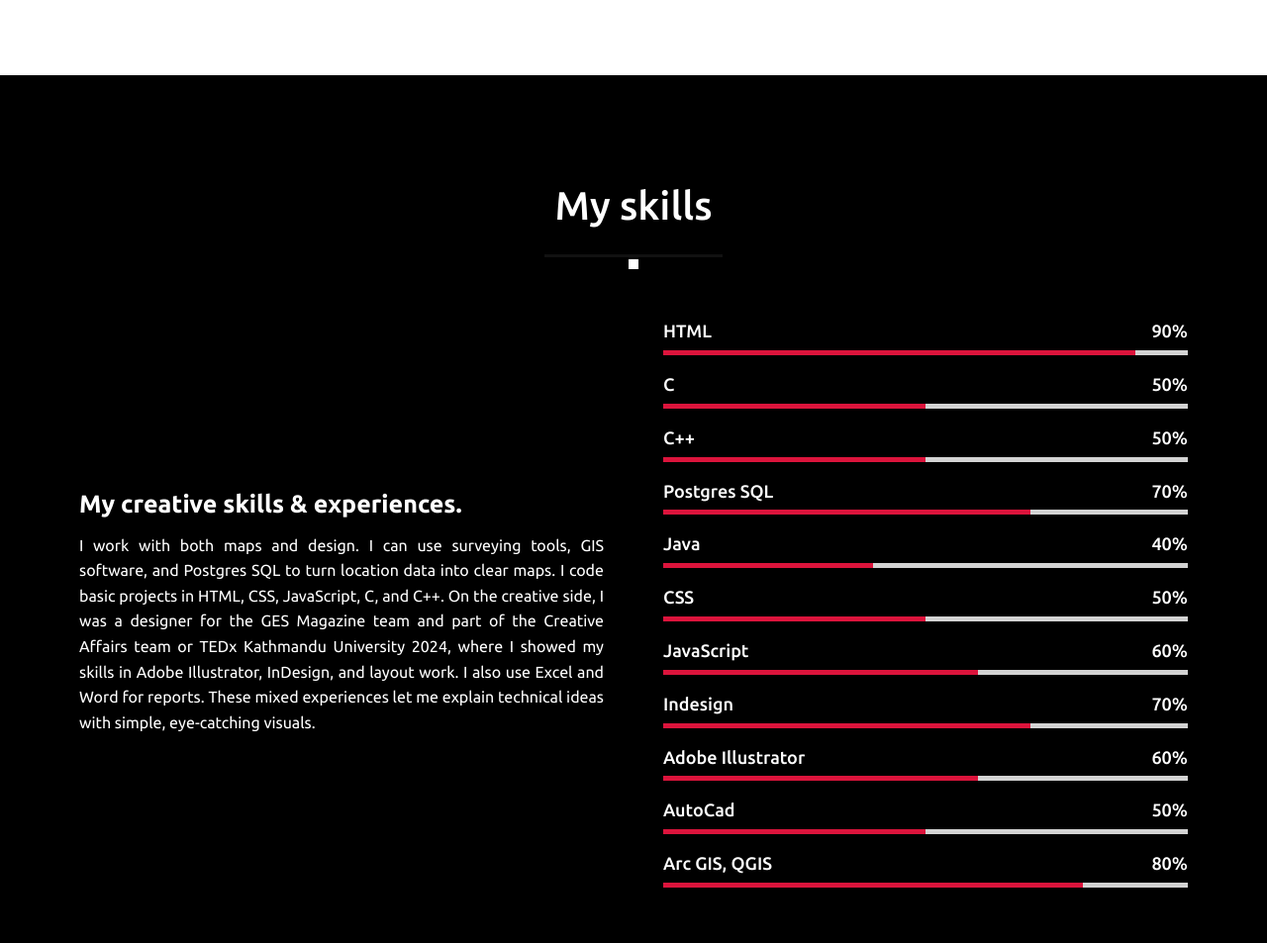
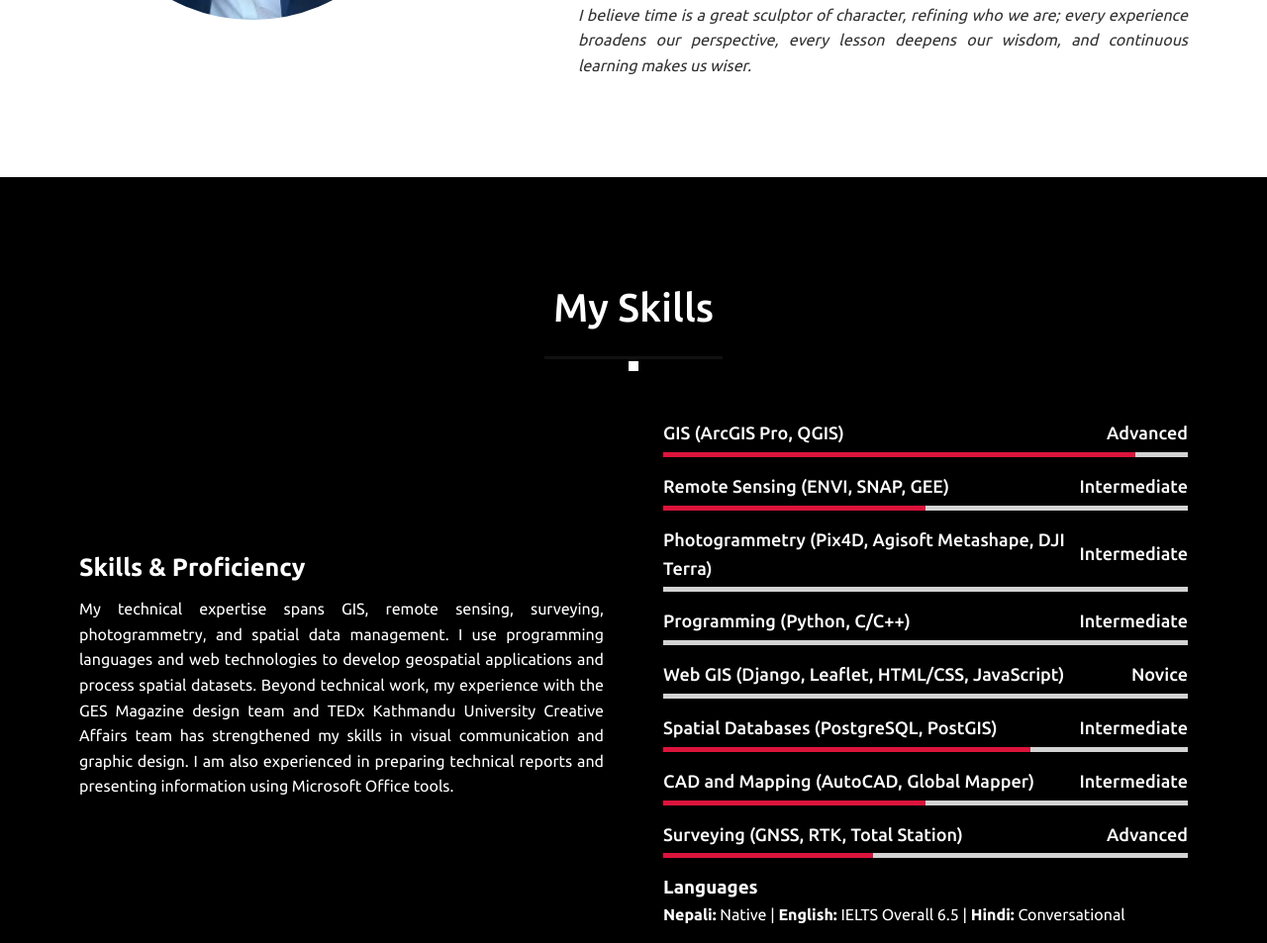
Before and after one commit to dikshya-5/my_portfolio_website, a plain HTML site: page index.html in a window 1280 px wide. Shown: the part 1567-2520 px from the top of the page at 99% size. Drawn offline with Linux system fonts and the light colour scheme.

Commit message:
Update personal introduction and skills section
Updating the information.

```diff
--- a/index.html
+++ b/index.html
@@ -33,7 +33,7 @@
                 <li><a href="#contact" class="menu-btn">Contact</a></li>
                 <li><a href="spatial.html" class="menu-btn">Spatial Tools</a></li>
                 <li><a class="btn" href="projects and paper/dikshya_CV.pdf">My CV</a></li>
-                <li><a href="#contact" class="menu-btn">Hire Me</a></li>
+                <li><a href="#contact" class="menu-btn"> Have a Project in Mind?</a></li>
             </ul>
             <div class="menu-toggle">
                 <i class="fas fa-bars"></i>
@@ -46,8 +46,8 @@
         <div class="max-width two-col">
             <div class="home-content">
                 <div class="text-1">Hello, my name is</div>
-                <div class="text-2">Dikshya Khadka</div>
-                <div class="text-3">And I'm an aspiring Geomatics Engineer.</div>
+                <div class="text-2">Dikshya Khadka,</div>
+                <div class="text-3">a graduate Geomatics Engineer and General Registered Engineer.</div>
             </div>
         </div>
     </section>
@@ -62,70 +62,125 @@
                         style="width:350px; height:350px; border-radius:100%" />
                 </div>
                 <div class="column right">
-                    <p>I'm immersed in mapping, surveying, and spatial data analysis. Besides my technical studies, I love getting involved in creative design projects that turn complex data into engaging visuals. This blend of precision and creativity helps me communicate spatial insights clearly and impactfully. Curious and hands-on, I'm always looking for new ways to apply geomatics skills beyond the classroom. I also have great leadership skills.</p>
+                    <p>With a keen interest in geospatial technologies, environmental applications, and spatial problem-solving, my interests span mapping, surveying, remote sensing, GIS, and spatial data analysis. Through professional internships, fieldwork, and academic research, I have gained practical experience in surveying, drone-based mapping, topographic mapping, and spatial data processing, while exploring the application of remote sensing and deep learning in environmental studies. Alongside my technical work, I enjoy teaching and sharing knowledge, making complex concepts accessible to others. I also have an interest in cartography, graphic design, and visual communication. My involvement in student organisations, volunteering, and collaborative projects has helped me develop leadership, communication, and teamwork skills. I value exchanging ideas, learning from different perspectives, and contributing to collaborative work. With patience, curiosity, and an enthusiasm for continuous learning, I look forward to exploring new technologies and developing meaningful geospatial solutions.</p>
+                    <br>
+                    <p><i>
+                            I believe time is a great sculptor of character, refining who we are; every experience broadens our perspective, every lesson deepens our wisdom, and continuous learning makes us wiser.
+                    </i></p>
                 </div>
             </div>
         </div>
     </section>
 
     <!-- Skills Section -->
+
+<!-- Skills Section -->
 <section id="skills" class="skills">
     <div class="max-width">
-            <h2 class="title">My skills</h2>
+        <h2 class="title">My Skills</h2>
+
         <div class="skills-content">
+
+            <!-- Left Column -->
             <div class="column left">
-                    <div class="text">My creative skills & experiences.</div>
-                    <p>I work with both maps and design. I can use surveying tools, GIS software, and Postgres SQL to turn location data into clear maps. I code basic projects in HTML, CSS, JavaScript, C, and C++. On the creative side, I was a designer for the GES Magazine team and part of the Creative Affairs team or TEDx Kathmandu University 2024, where I showed my skills in Adobe Illustrator, InDesign, and layout work. I also use Excel and Word for reports. These mixed experiences let me explain technical ideas with simple, eye-catching visuals.</p>
+                <div class="text">Skills & Proficiency</div>
+
+                <p>
+                    My technical expertise spans GIS, remote sensing,
+                    surveying, photogrammetry, and spatial data management.
+                    I use programming languages and web technologies to
+                    develop geospatial applications and process spatial
+                    datasets. Beyond technical work, my experience with
+                    the GES Magazine design team and TEDx Kathmandu
+                    University Creative Affairs team has strengthened
+                    my skills in visual communication and graphic design.
+                    I am also experienced in preparing technical reports
+                    and presenting information using Microsoft Office tools.
+                </p>
             </div>
+
+            <!-- Right Column -->
             <div class="column right">
+
                 <div class="bars">
-                        <div class="info"><span>HTML</span><span>90%</span></div>
+                    <div class="info">
+                        <span>GIS (ArcGIS Pro, QGIS)</span>
+                        <span>Advanced</span>
+                    </div>
                     <div class="line html"></div>
                 </div>
+
                 <div class="bars">
-                        <div class="info"><span>C</span><span>50%</span></div>
-                        <div class="line c"></div>
+                    <div class="info">
+                        <span>Remote Sensing (ENVI, SNAP, GEE)</span>
+                        <span>Intermediate</span>
                     </div>
+                    <div class="line css"></div>
+                </div>
+
                 <div class="bars">
-                        <div class="info"><span>C++</span><span>50%</span></div>
+                    <div class="info">
+                        <span>Photogrammetry (Pix4D, Agisoft Metashape, DJI Terra)</span>
+                        <span>Intermediate</span>
+                    </div>
+                    <div class="line js"></div>
+                </div>
+
+                <div class="bars">
+                    <div class="info">
+                        <span>Programming (Python, C/C++)</span>
+                        <span>Intermediate</span>
+                    </div>
+                    <div class="line php"></div>
+                </div>
+
+                <div class="bars">
+                    <div class="info">
+                        <span>Web GIS (Django, Leaflet, HTML/CSS, JavaScript)</span>
+                        <span>Novice</span>
+                    </div>
+                    <div class="line mysql"></div>
+                </div>
+
+                <div class="bars">
+                    <div class="info">
+                        <span>Spatial Databases (PostgreSQL, PostGIS)</span>
+                        <span>Intermediate</span>
+                    </div>
+                    <div class="line postgres-sql"></div>
+                </div>
+
+                <div class="bars">
+                    <div class="info">
+                        <span>CAD and Mapping (AutoCAD, Global Mapper)</span>
+                        <span>Intermediate</span>
+                    </div>
                     <div class="line cpp"></div>
                 </div>
+
                 <div class="bars">
-                        <div class="info"><span>Postgres SQL</span><span>70%</span></div>
-                        <div class="line postgres-sql"></div>
+                    <div class="info">
+                        <span>Surveying (GNSS, RTK, Total Station)</span>
+                        <span>Advanced</span>
                     </div>
-                    <div class="bars">
-                        <div class="info"><span>Java</span><span>40%</span></div>
                     <div class="line java"></div>
                 </div>
-                    <div class="bars">
-                        <div class="info"><span>CSS</span><span>50%</span></div>
-                        <div class="line css"></div>
+
+                <!-- Languages -->
+                <div class="languages">
+                    <h3>Languages</h3>
+                    <p>
+                        <strong>Nepali:</strong> Native |
+                        <strong>English:</strong> IELTS Overall 6.5 |
+                        <strong>Hindi:</strong> Conversational
+                    </p>
                 </div>
-                    <div class="bars">
-                        <div class="info"><span>JavaScript</span><span>60%</span></div>
-                        <div class="line javascript"></div>
-                    </div>
-                    <div class="bars">
-                        <div class="info"><span>Indesign</span><span>70%</span></div>
-                        <div class="line indesign"></div>
-                    </div>
-                    <div class="bars">
-                        <div class="info"><span>Adobe Illustrator</span><span>60%</span></div>
-                        <div class="line illustrator"></div>
-                    </div>
-                    <div class="bars">
-                        <div class="info"><span>AutoCad</span><span>50%</span></div>
-                        <div class="line autocad"></div>
-                    </div>
-                    <div class="bars">
-                        <div class="info"><span>Arc GIS, QGIS</span><span>80%</span></div>
-                        <div class="line gis"></div>
-                    </div>
+
             </div>
         </div>
     </div>
 </section>
+
 
     <!-- Projects Section -->
     <section id="project" class="project">
```
Lines whose indentation alone changed are shown as unchanged.
